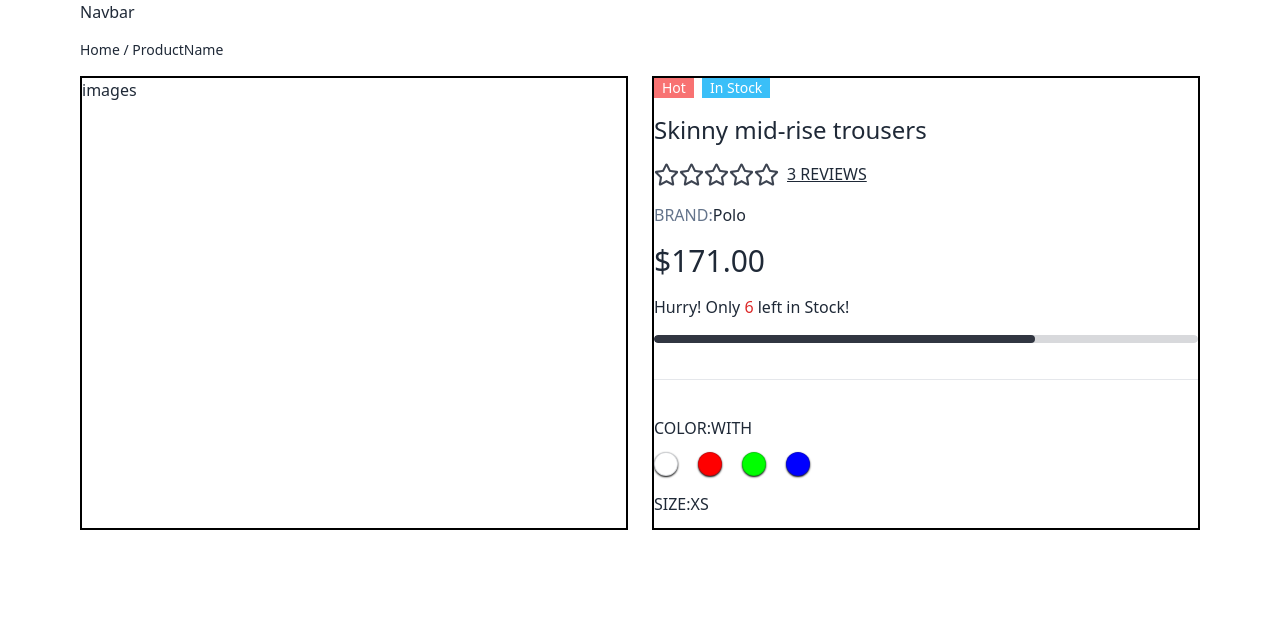
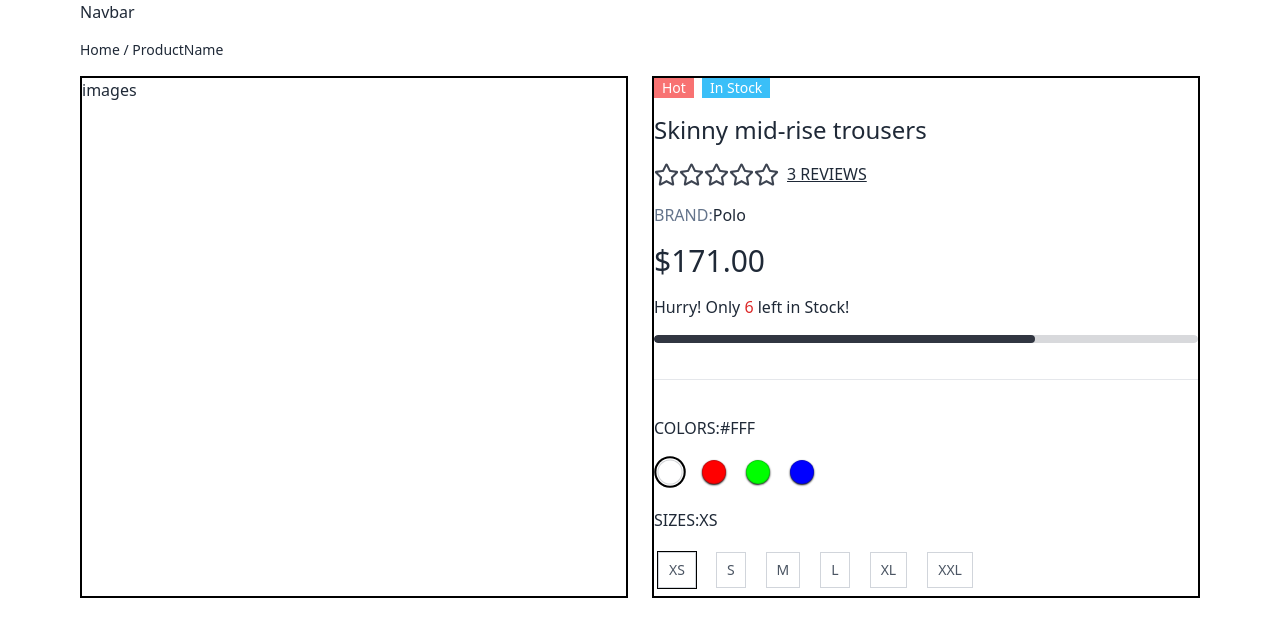
Before and after one commit to VastraEcommerce/VastraFrontend, a React (Create React App) app: page /products/1 in a window 1280 px wide. Shown: the top 636 px of the page. Built offline with nearby package versions, Linux system fonts and the light colour scheme.

Commit message:
Refactor switch color component

```diff
--- a/src/components/Product/SwitchColors.jsx
+++ b/src/components/Product/SwitchColors.jsx
@@ -1,27 +1,25 @@
 export default function SwitchColors({
   colors = [],
   size = 8,
-  onChange = (checkedValue = '') => {},
+  onChangeColorStateHandler = (colorValue = '') => {},
+  currentColorState = '',
 }) {
-  const onChangeHandelr = (event) => {
-    const checkedValue = event.target.value;
-    onChange(checkedValue);
-  };
   return (
-    <div className="flex justify-center lg:justify-start gap-x-5">
+    <div className="flex flex-wrap justify-center lg:justify-start gap-5 py-2 px-1">
       {colors.map((color) => (
-        <input
+        <button
           key={color}
-          type="radio"
           name="color"
           value={color}
-          onChange={onChangeHandelr}
-          className={`radio w-${size} h-${size} p-0 min-h-0 rounded-full shadow-sm active:shadow shadow-black ring-black ring-offset-2 checked:ring-2 transition-all ease-in-out hover:ring-1 hover:ring-black active:ring-1 hover:scale-105 checked:bg-[${color}]`}
+          onClick={() => onChangeColorStateHandler(color)}
+          className={`radio w-${size} h-${size} p-0 min-h-0 rounded-full shadow-sm shadow-black ring-black ring-offset-1 hover:shadow hover:ring-1 hover:scale-105 hover:ring-black active:ring-2 transition-all ease-in-out duration-150${
+            color === currentColorState
+              ? 'shadow ring-2 hover:ring-2 scale-105 '
+              : ''
+          } `}
           style={{ backgroundColor: color }}
-        />
+        ></button>
       ))}
     </div>
   );
 }
-
-/* cursor-pointer transition-all ease-in-out  hover:ring-1 hover:ring-black active:ring-1 hover:scale-105 */
--- /dev/null
+++ b/src/components/Product/SwitchSizes.jsx
@@ -0,0 +1,26 @@
+import themes from 'daisyui/src/colors/themes';
+export default function SwitchSizes({
+  sizes = [],
+  onChangeSizeStateHandler = (sizeValue = '') => {},
+  currentSizeState = '',
+}) {
+  return (
+    <div className="flex flex-wrap justify-center lg:justify-start items-center gap-5 py-2 px-1">
+      {sizes.map((size) => (
+        <button
+          key={size}
+          className="btn btn-outline rounded-none font-normal min-h-0 h-[auto] p-2.5 border border-gray-300 text-gray-600"
+          onClick={() => onChangeSizeStateHandler(size)}
+          style={{
+            outline:
+              size === currentSizeState
+                ? 'solid 1.65px black'
+                : themes['[data-theme=light]']['neutral-100'],
+          }}
+        >
+          {size}
+        </button>
+      ))}
+    </div>
+  );
+}
--- a/src/pages/ProductDetails.jsx
+++ b/src/pages/ProductDetails.jsx
@@ -1,7 +1,12 @@
+import { useState } from 'react';
 import RateStars from '../components/Product/RateStars';
 import SwitchColors from '../components/Product/SwitchColors';
+import SwitchSizes from '../components/Product/SwitchSizes';
 const colors = ['#fff', '#f00', '#0f0', '#00f'];
+const sizes = ['xs', 's', 'm', 'l', 'xl', 'xxl'];
 export default function ProductDetails() {
+  const [size, setSize] = useState(sizes[0]);
+  const [color, setColor] = useState(colors[0]);
   return (
     <>
       <div className="capitalize text-center py-4 text-xs md:text-sm xl:text-start">
@@ -32,11 +37,20 @@ export default function ProductDetails() {
           <progress className="progress w-full" value={70} max={100}></progress>
           <hr className="my-5" />
           <div>
-            <h1 className="uppercase font-thin mb-3">Color:with</h1>
-            <SwitchColors colors={colors} />
+            <h1 className="uppercase font-thin mb-3">colors:{color}</h1>
+            <SwitchColors
+              colors={colors}
+              onChangeColorStateHandler={setColor}
+              currentColorState={color}
+            />
           </div>
           <div>
-            <h1 className="uppercase font-thin mb-3">size:{'xs'}</h1>
+            <h1 className="uppercase font-thin mb-3">sizes:{size}</h1>
+            <SwitchSizes
+              sizes={sizes}
+              onChangeSizeStateHandler={setSize}
+              currentSizeState={size}
+            />
           </div>
         </div>
       </div>
```
